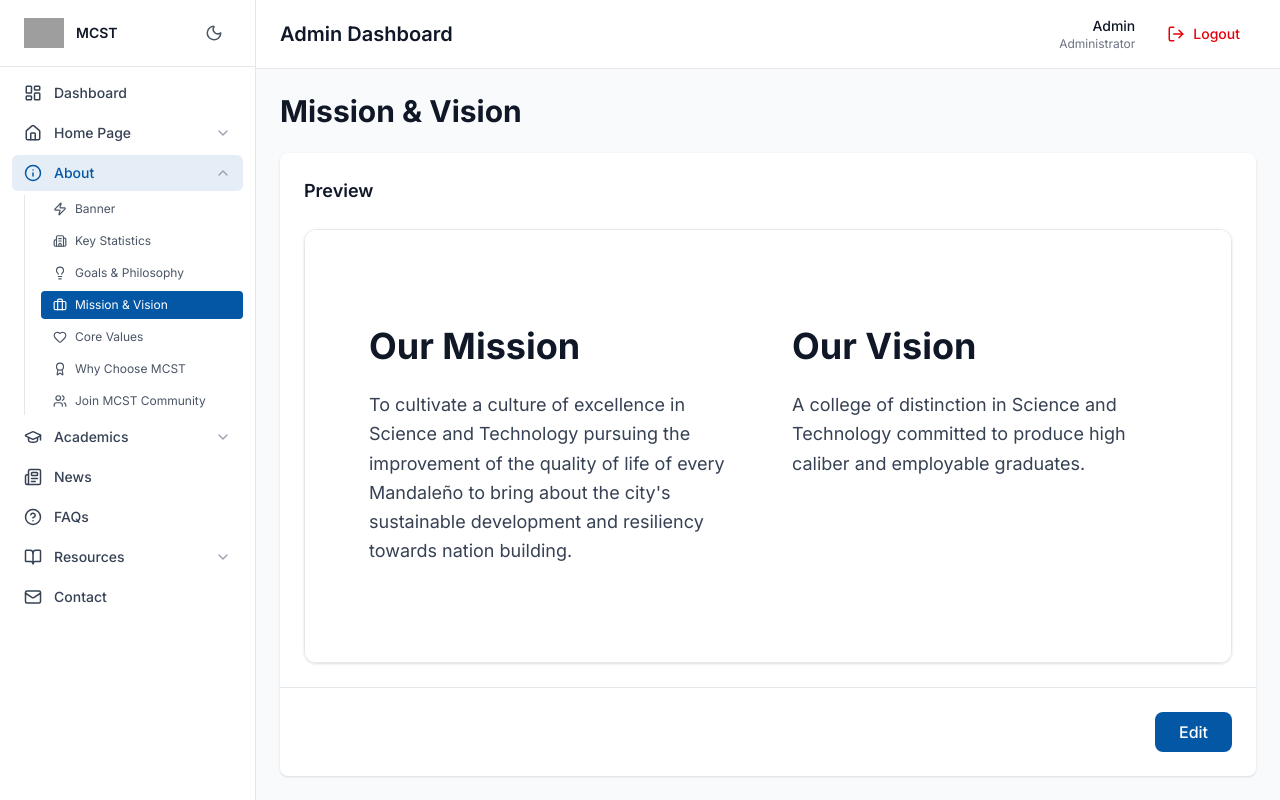
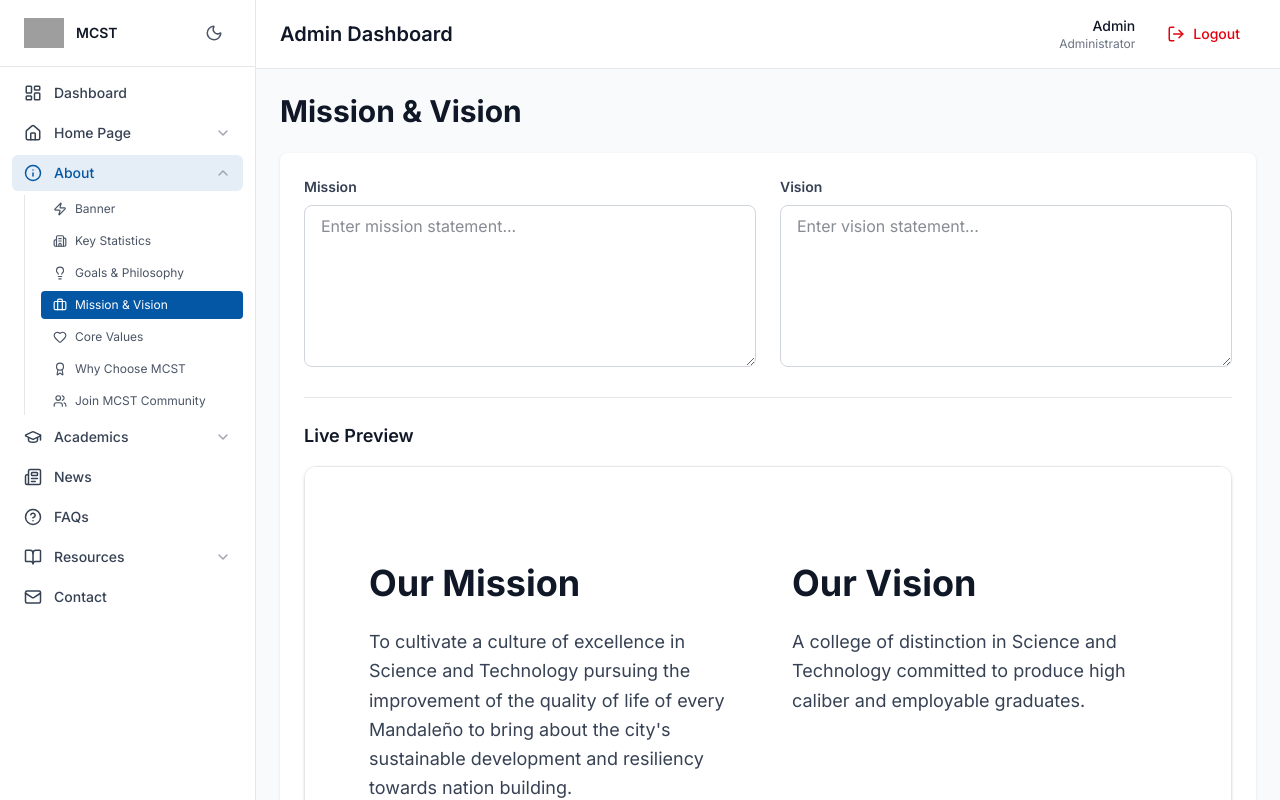
Before and after one commit to Ryderhxrzy/Mandaluyong-College, a Next.js app: page /admin/pages/about/mission in a window 1280 px wide. Both pictures are taken after a click on the button "Edit". Built offline with nearby package versions, Linux system fonts and the light colour scheme; no server answers; grey boxes are pictures that could not be loaded.

Commit message:
add mission and vision management

```diff
--- a/app/admin/(protected)/pages/about/mission/page.tsx
+++ b/app/admin/(protected)/pages/about/mission/page.tsx
@@ -1,8 +1,84 @@
 'use client'
 
+import React, { useState, useEffect } from 'react'
+import toast from 'react-hot-toast'
 import AboutMissionVision from '@/components/about/AboutMissionVision'
 
 export default function AboutMissionPage() {
+  const [mission, setMission] = useState('')
+  const [vision, setVision] = useState('')
+  const [isLoading, setIsLoading] = useState(true)
+  const [isSaving, setIsSaving] = useState(false)
+  const [isEditing, setIsEditing] = useState(false)
+
+  useEffect(() => {
+    fetchData()
+  }, [])
+
+  const fetchData = async () => {
+    try {
+      const apiUrl = process.env.NEXT_PUBLIC_API_URL || 'http://localhost:3000'
+      const response = await fetch(`${apiUrl}/api/admin/about/mission-vision`)
+      const data = await response.json()
+
+      if (response.ok) {
+        if (data.mission) setMission(data.mission)
+        if (data.vision) setVision(data.vision)
+      }
+    } catch (error) {
+      console.error('Error fetching data:', error)
+    } finally {
+      setIsLoading(false)
+    }
+  }
+
+  const handleSave = async () => {
+    if (!mission.trim() || !vision.trim()) {
+      toast.error('Mission and vision are required')
+      return
+    }
+
+    setIsSaving(true)
+    try {
+      const apiUrl = process.env.NEXT_PUBLIC_API_URL || 'http://localhost:3000'
+      const response = await fetch(`${apiUrl}/api/admin/about/mission-vision/save`, {
+        method: 'POST',
+        headers: { 'Content-Type': 'application/json' },
+        body: JSON.stringify({ mission, vision }),
+      })
+
+      if (response.ok) {
+        toast.success('Mission & Vision saved successfully!')
+        setIsEditing(false)
+      } else {
+        toast.error('Failed to save mission & vision')
+      }
+    } catch (error) {
+      console.error('Error saving:', error)
+      toast.error('An error occurred while saving')
+    } finally {
+      setIsSaving(false)
+    }
+  }
+
+  const handleCancel = () => {
+    setIsEditing(false)
+    fetchData()
+  }
+
+  if (isLoading) {
+    return (
+      <div className="p-6 w-full">
+        <h1 className="text-3xl font-bold mb-6 text-gray-900 dark:text-white">
+          Mission & Vision
+        </h1>
+        <div className="bg-white dark:bg-gray-800 rounded-lg shadow p-6">
+          <p className="text-gray-600 dark:text-gray-400">Loading...</p>
+        </div>
+      </div>
+    )
+  }
+
   return (
     <div className="p-6 w-full">
       <h1 className="text-3xl font-bold mb-6 text-gray-900 dark:text-white">
@@ -10,23 +86,83 @@ export default function AboutMissionPage() {
       </h1>
 
       <div className="bg-white dark:bg-gray-800 rounded-lg shadow">
-        {/* Preview Section */}
-        <div className="space-y-6 p-6">
-          <h2 className="text-lg font-semibold text-gray-900 dark:text-white">
-            Preview
-          </h2>
+        {isEditing ? (
+          <div className="p-6 space-y-6">
+            {/* Edit Form */}
+            <div className="grid grid-cols-1 md:grid-cols-2 gap-6">
+              <div>
+                <label className="block text-sm font-semibold text-gray-700 dark:text-gray-300 mb-2">
+                  Mission
+                </label>
+                <textarea
+                  value={mission}
+                  onChange={(e) => setMission(e.target.value)}
+                  placeholder="Enter mission statement..."
+                  rows={6}
+                  className="w-full px-4 py-2 border border-gray-300 dark:border-gray-600 rounded-lg bg-white dark:bg-gray-700 text-gray-900 dark:text-white focus:ring-2 focus:ring-primary/20 outline-none"
+                />
+              </div>
+
+              <div>
+                <label className="block text-sm font-semibold text-gray-700 dark:text-gray-300 mb-2">
+                  Vision
+                </label>
+                <textarea
+                  value={vision}
+                  onChange={(e) => setVision(e.target.value)}
+                  placeholder="Enter vision statement..."
+                  rows={6}
+                  className="w-full px-4 py-2 border border-gray-300 dark:border-gray-600 rounded-lg bg-white dark:bg-gray-700 text-gray-900 dark:text-white focus:ring-2 focus:ring-primary/20 outline-none"
+                />
+              </div>
+            </div>
+
+            {/* Live Preview */}
+            <div className="pt-6 border-t border-gray-200 dark:border-gray-700">
+              <h2 className="text-lg font-semibold text-gray-900 dark:text-white mb-4">Live Preview</h2>
               <div className="border border-gray-200 dark:border-gray-700 rounded-xl overflow-hidden shadow-sm">
-            <AboutMissionVision />
+                <AboutMissionVision mission={mission} vision={vision} />
               </div>
             </div>
 
             {/* Action Buttons */}
-        <div className="flex gap-3 justify-end border-t border-gray-200 dark:border-gray-700 p-6 pt-6">
-          <button className="px-6 py-2 bg-primary text-white rounded-lg font-medium hover:bg-[#003a7a] transition cursor-pointer">
+            <div className="flex justify-end gap-3 pt-6 border-t border-gray-200 dark:border-gray-700">
+              <button
+                onClick={handleCancel}
+                className="px-6 py-2 bg-gray-100 dark:bg-gray-700 text-gray-700 dark:text-gray-300 rounded-lg font-medium cursor-pointer hover:bg-gray-200 dark:hover:bg-gray-600 transition"
+              >
+                Cancel
+              </button>
+              <button
+                onClick={handleSave}
+                disabled={isSaving}
+                className="px-6 py-2 bg-primary text-white rounded-lg font-medium hover:bg-[#003a7a] transition cursor-pointer disabled:opacity-50 disabled:cursor-not-allowed"
+              >
+                {isSaving ? 'Saving...' : 'Save Changes'}
+              </button>
+            </div>
+          </div>
+        ) : (
+          <div className="p-6 space-y-6">
+            <h2 className="text-lg font-semibold text-gray-900 dark:text-white">
+              Current Layout (From Database)
+            </h2>
+            <div className="border border-gray-200 dark:border-gray-700 rounded-xl overflow-hidden shadow-sm">
+              <AboutMissionVision mission={mission} vision={vision} />
+            </div>
+
+            {/* Action Buttons */}
+            <div className="flex gap-3 justify-end border-t border-gray-200 dark:border-gray-700 pt-6">
+              <button
+                onClick={() => setIsEditing(true)}
+                className="px-6 py-2 bg-primary text-white rounded-lg font-medium hover:bg-[#003a7a] transition cursor-pointer"
+              >
                 Edit
               </button>
             </div>
           </div>
+        )}
+      </div>
     </div>
   )
 }
```
Lines whose indentation alone changed are shown as unchanged.
